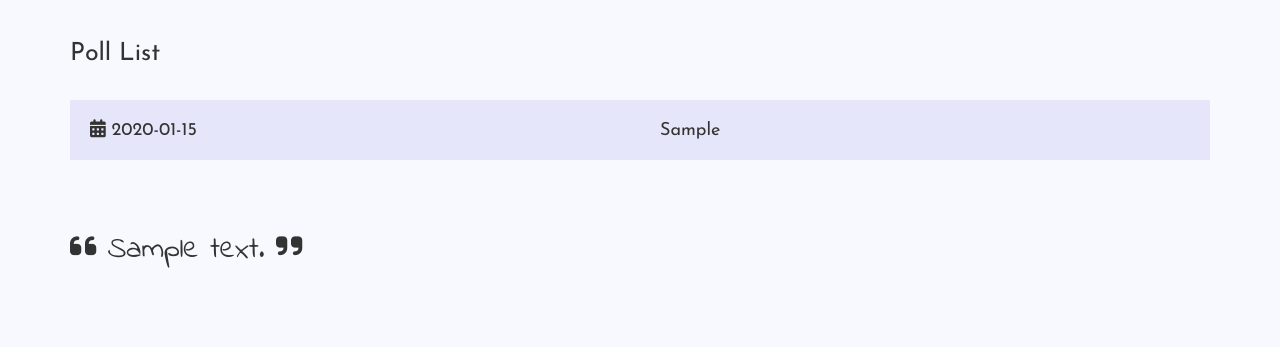
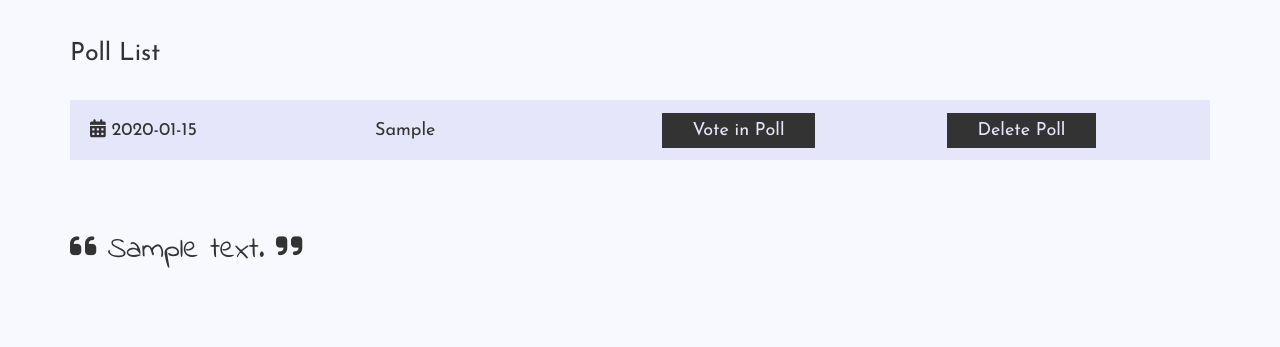
Before and after one commit to staplesad/flask_bookclub, a Flask app: page /poll in a window 1280 px wide. Shown: the part 84-431 px from the top of the page. Run offline with Flask 2, Linux system fonts and the light colour scheme; a user stored in the database is signed in; tables that the repository leaves empty hold one stand-in row (values such as "Sample post"); some libraries are stand-ins or nearby versions.

Commit message:
finished basic voting function

```diff
--- a/bookclub_app/forms.py
+++ b/bookclub_app/forms.py
@@ -1,5 +1,5 @@
 from flask_wtf import Form
-from wtforms import DateField, StringField, PasswordField, BooleanField, IntegerField, FieldList
+from wtforms import DateField, StringField, PasswordField, BooleanField, IntegerField, FieldList, RadioField
 from wtforms.widgets import TextArea
 from wtforms.validators import DataRequired, Optional, Length
 
@@ -30,4 +30,6 @@ class WishBookForm(Form):
 class PollForm(Form):
     info = StringField('info', widget=TextArea(), validators=[Optional(),
         Length(max=550)])
-    optionList = FieldList(StringField('option'), min_entries=2, max_entries=10)
+    optionList = FieldList(StringField('option'),  min_entries=2, max_entries=10)
+class VoteForm(Form):
+    voteChoice = RadioField('options')
--- a/bookclub_app/templates/polls.html
+++ b/bookclub_app/templates/polls.html
@@ -18,6 +18,8 @@
             {% if poll.info is not none %}
             <td><a href="/poll/{{poll.id}}/display" style="color: #333;">{{poll.info}}</a></td>
             {% endif %}
+            <td><a href="/poll/{{poll.id}}/vote" style="padding: 3% 12%; font-size: 18px;"  class='button2'>Vote in Poll</a></td>
+            <td><a href="/poll/{{poll.id}}/delete" style="padding: 3% 12%; font-size: 18px;" onclick="return confirm('Are you sure you want to delete this poll?')" class='button2'>Delete Poll</a></td>
 				  </tr>
 				  {% endfor %}
 				</table>
--- a/bookclub_app/views.py
+++ b/bookclub_app/views.py
@@ -4,7 +4,7 @@ from bookclub_app import app, db, lm
 from sqlalchemy import desc
 from random import randint
 from datetime import datetime
-from .forms import LoginForm, BookForm, ReviewForm, WishBookForm, PollForm
+from .forms import LoginForm, BookForm, ReviewForm, WishBookForm, PollForm, VoteForm,RadioField
 from .models import User, Book, Review, Quote, WishBook, Poll, PollResult, check_password
 from .emails import new_book_notification, upcoming_notification
 ###LOGIN AND HOME ###################################
@@ -308,15 +308,14 @@ def create_poll():
     if form.validate_on_submit():
         optionList = []
         for value in form.optionList:
+            if(value.data is None or value.data==""):
+                flash('Blank options not allowed.')
+                return redirect(url_for('create_poll'))
             optionList.append(value.data)
-            print value
         poll = Poll(options=optionList,
                 info=form.info.data,
                 date=datetime.now().date(),
                 user_id=current_user.id)
-        print(current_user.id)
-        print(poll.user_id)
-        print(User.query.get(poll.user_id))
         db.session.add(poll)
         db.session.commit()
         flash('New poll has been created!')
@@ -354,6 +353,55 @@ def display_poll(id):
             quote=quote, creator=creator.nickname, poll=poll,
             optionList=optionList)
 
+@app.route('/poll/<id>/delete', methods=['GET'])
+@login_required
+def poll_delete(id):
+    poll = Poll.query.get(id)
+    if poll == None:
+        flash('Poll not found.')
+        return redirect(url_for('list_polls'))
+    elif (User.query.get(poll.user_id)!=current_user):
+        flash('Poll created by different user')
+        return redirect(url_for('list_polls'))
+    db.session.delete(poll)
+    db.session.commit()
+    flash('Poll has been deleted.')
+    return redirect(url_for('list_polls'))
+
+@app.route('/poll/<id>/vote', methods=['GET', 'POST'])
+@login_required
+def poll_vote(id):
+    poll = Poll.query.get(id)
+    users_result = db.session.query(PollResult).filter_by(user_id=current_user.id, poll_id =poll.id).first()
+    if poll == None:
+        flash('Poll not found.')
+        return redirect(url_for('list_polls'))
+    elif(users_result == None):
+        form=VoteForm()
+        form.voteChoice.choices = zip(poll.options, poll.options)
+        if form.validate_on_submit():
+            pollResult = PollResult(user_choice=form.voteChoice.data,
+                    user_id=current_user.id,
+                    poll_id=poll.id)
+            db.session.add(pollResult)
+            db.session.commit()
+            flash('New poll result has been added!')
+            return redirect(url_for('display_poll', id=poll.id))
+        return render_template('vote_poll.html', title='Vote in Poll',
+                form=form)
+
+    return redirect(url_for('display_poll', id=id))
+
+def create_vote_form(poll):
+    print('START CREATE FORM')
+    class VoteForm(Form):
+        pass
+    optionList = zip(poll.options, poll.options)
+    setattr(VoteForm, 'voteChoice', RadioField('choices', optionList))
+    print('AFTER SETATTR')
+    form = VoteForm()
+    print('END CREATE FORM')
+    return form
 
 ####### Quote functions ##################
 def choose_quote():
```
Also changed, not shown: bookclub_app/templates/vote.html (added, +39 -0 lines), bookclub_app/templates/vote_poll.html (added, +37 -0 lines), bookclub_app_altered.db (added), 1 other file.
